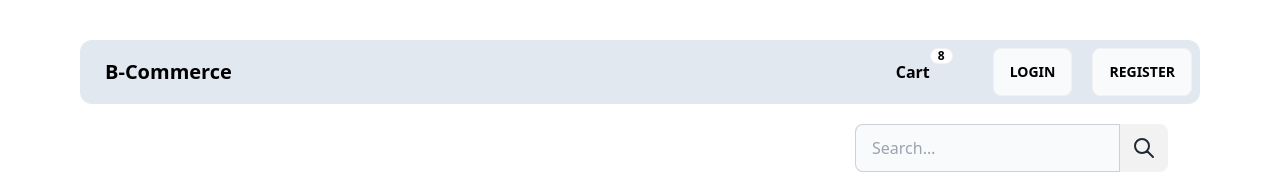
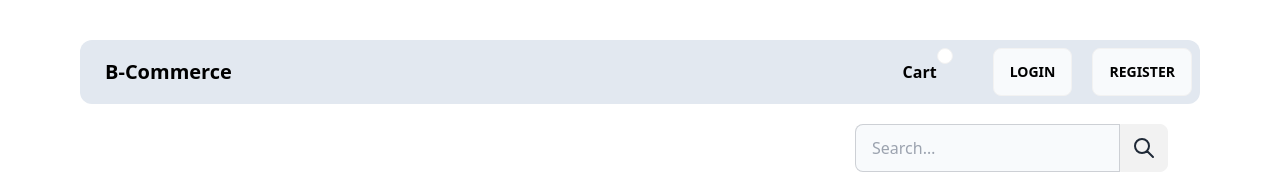
Before and after one commit to octadsp/nextjs-commerce, a Next.js app: page / in a window 1280 px wide. Shown: the top 173 px of the page. Built offline with nearby package versions, Linux system fonts and the light colour scheme.

Commit message:
Badge Items

```diff
--- a/components/Elements/Cart/badge.jsx
+++ b/components/Elements/Cart/badge.jsx
@@ -1,9 +1,9 @@
 import React from 'react'
 
-export default function badge() {
+export default function badge(props) {
   return (
     <span className="badge badge-sm indicator-item font-bold bg-white text-black">
-        8
+        {props.totalItems}
     </span>
   )
 }
```
